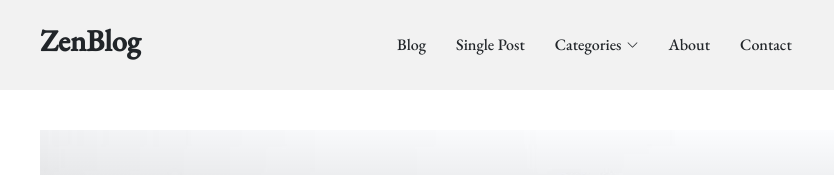
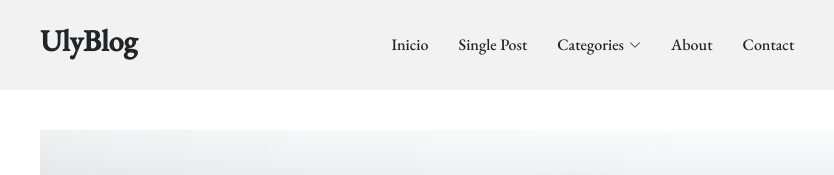
Before and after one commit to AleckRdz/ulyssesBlog, a plain HTML site: page index.html in a window 1280 px wide. Shown: the top 175 px of the page, 42-876 px from the left. Drawn offline with nearby package versions, Linux system fonts and the light colour scheme; a web font is replaced by a local one.

Commit message:
minor changes

```diff
--- a/index.html
+++ b/index.html
@@ -47,12 +47,12 @@
       <a href="index.html" class="logo d-flex align-items-center">
         <!-- Uncomment the line below if you also wish to use an image logo -->
         <!-- <img src="assets/img/logo.png" alt=""> -->
-        <h1>ZenBlog</h1>
+        <h1>UlyBlog</h1>
       </a>
 
       <nav id="navbar" class="navbar">
         <ul>
-          <li><a href="index.html">Blog</a></li>
+          <li><a href="index.html">Inicio</a></li>
           <li><a href="single-post.html">Single Post</a></li>
           <li class="dropdown"><a href="category.html"><span>Categories</span> <i class="bi bi-chevron-down dropdown-indicator"></i></a>
             <ul>
```
